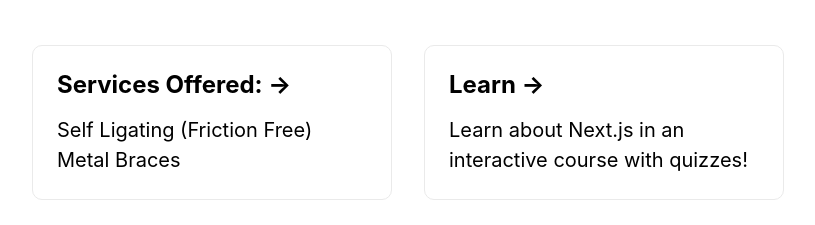
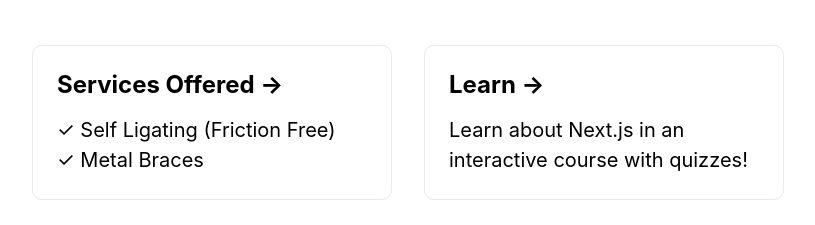
Before and after one commit to akhilmudgal/nextjs, a Next.js app: page / in a window 1280 px wide. Shown: the part 257-482 px from the top of the page, without its empty margins (232-1047 px from the left). Built offline with nearby package versions, Linux system fonts and the light colour scheme.

Commit message:
Update index.js

```diff
--- a/pages/index.js
+++ b/pages/index.js
@@ -18,9 +18,9 @@ const Home = () => (
 
       <div className="grid">
         <a href="#" className="card">
-          <h3>Services Offered: &rarr;</h3>
-          <p>Self Ligating (Friction Free)</p>
-           <p>Metal Braces</p>
+          <h3>Services Offered &rarr;</h3>
+          <p>&#x2713; Self Ligating (Friction Free)</p>
+           <p>&#x2713; Metal Braces</p>
         </a>
 
         <a href="https://nextjs.org/learn" className="card">
```
